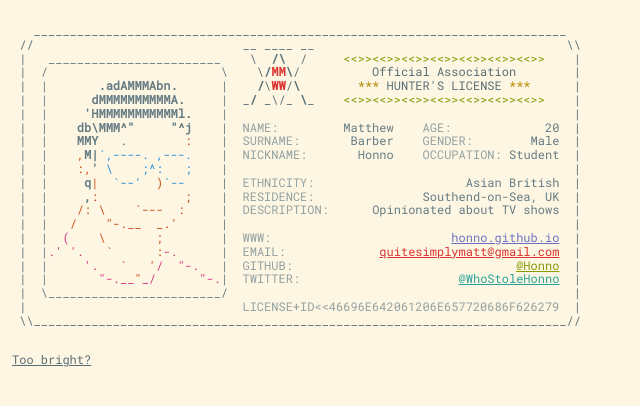
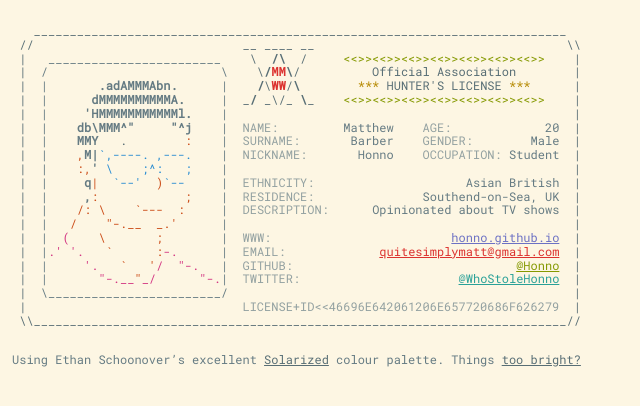
Before and after one commit to honno/honno.github.io, a Jekyll site: the page built from index.md, in a window 1280 px wide. Shown: the top 406 px of the page, without its empty margins (0-640 px from the left). Built offline with Jekyll 4.4.1, drawn with Linux system fonts in a browser that asks for light colours.

Commit message:
added attribution

```diff
--- a/_layouts/landing.html
+++ b/_layouts/landing.html
@@ -12,11 +12,7 @@
         <link rel="stylesheet" href="main.css">
     </head>
     <body>
-        <main>
-            {{ content }}
-
-            <p><a id="toggle" style="cursor: pointer">Too bright?</a></p>
-        </main>
+        <main>{{ content }}</main>
 
         <script src="toggle.js"></script>
     </body>
--- a/index.md
+++ b/index.md
@@ -4,3 +4,5 @@
 ---
 
 {% include card.html %}
+
+Using Ethan Schoonover's excellent [Solarized](http://ethanschoonover.com/solarized) colour palette. Things <a id="toggle" style="cursor: pointer">too bright?</a>
--- a/toggle.js
+++ b/toggle.js
@@ -6,11 +6,11 @@ $('#toggle').click(() => {
     if (body.hasClass('--dark')) {
         body.removeClass('--dark');
         body.addClass('--light');
-        text.html("Too bright?");
+        text.html("too bright?");
     }
     else {
         body.removeClass('--light');
         body.addClass('--dark');
-        text.html("Too edgy?");
+        text.html("too edgy?");
     }
 });
```
